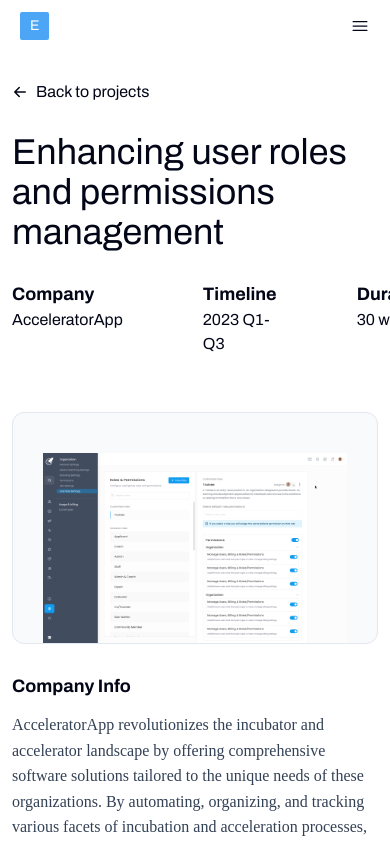
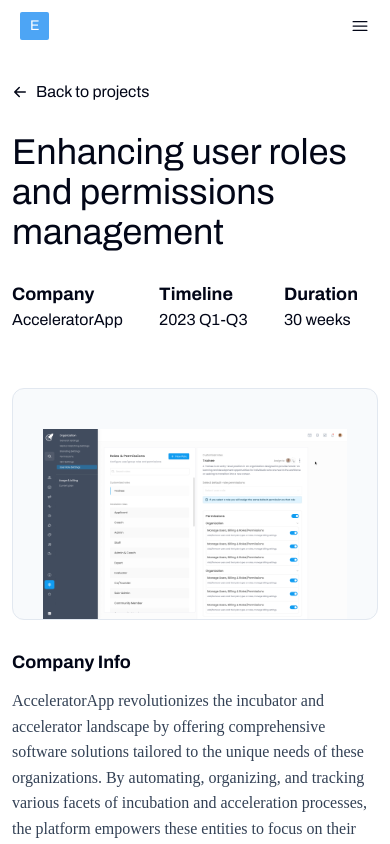
Before and after one commit to Esther-tech/portfolio-2024, a Next.js app: page /projects/1 in a window 390 px wide. Shown: the top 844 px of the page. Built offline with nearby package versions, Linux system fonts and the light colour scheme.

Commit message:
improving mobile responsiveness

```diff
--- a/app/layout.tsx
+++ b/app/layout.tsx
@@ -19,7 +19,7 @@
   children: React.ReactNode;
 }>) {
   return (
-    <html lang="en">
+    <html lang="en" className="!scroll-smooth">
       <body className={`${inter.className} bg-white text-slate-950`}>
         <Container>
           <Header />
--- a/app/projects/[id]/page.tsx
+++ b/app/projects/[id]/page.tsx
@@ -29,7 +29,7 @@
 
         <div className="flex flex-col gap-7">
           <h1 className="text-4xl">{title}</h1>
-          <div className="flex gap-20">
+          <div className="flex justify-between gap-5 pr-5 sm:pr-24">
             <div>
               <h3 className="text-lg font-bold flex">Company</h3>
               {company.name}
--- a/components/pageSection.tsx
+++ b/components/pageSection.tsx
@@ -34,7 +34,7 @@
           <Image
             src={sectionDivider}
             alt="divider"
-            className="absolute right-0 top-1/2"
+            className="absolute right-0 top-1/2 hidden md:block"
           />
         </div>
       )}
```
